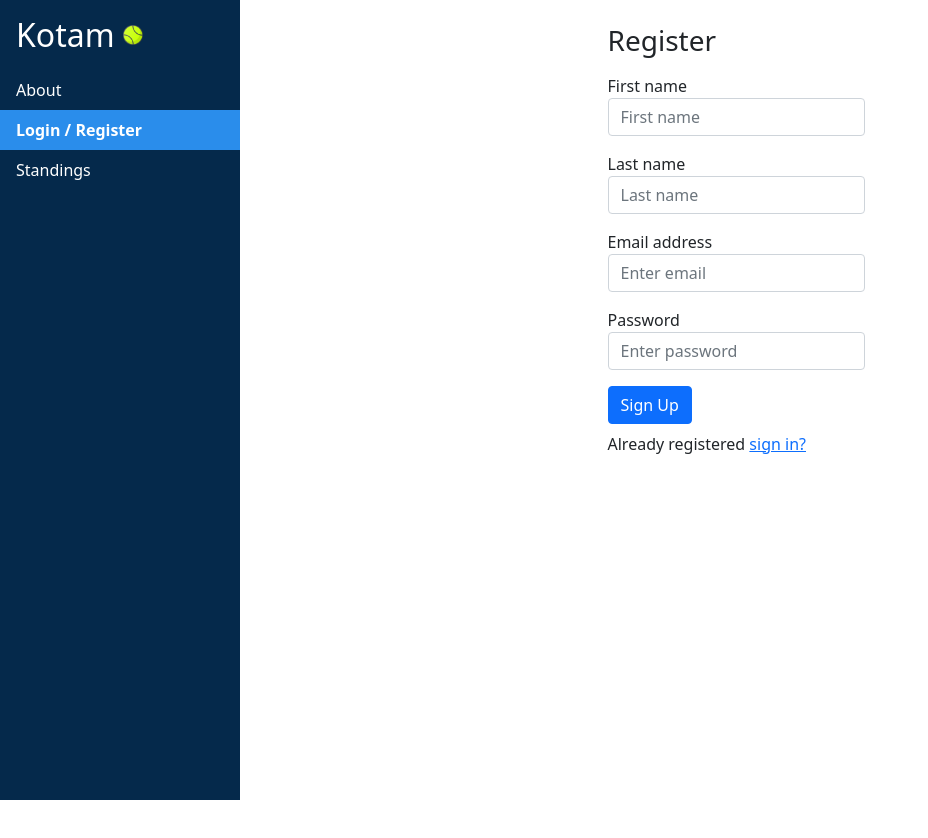
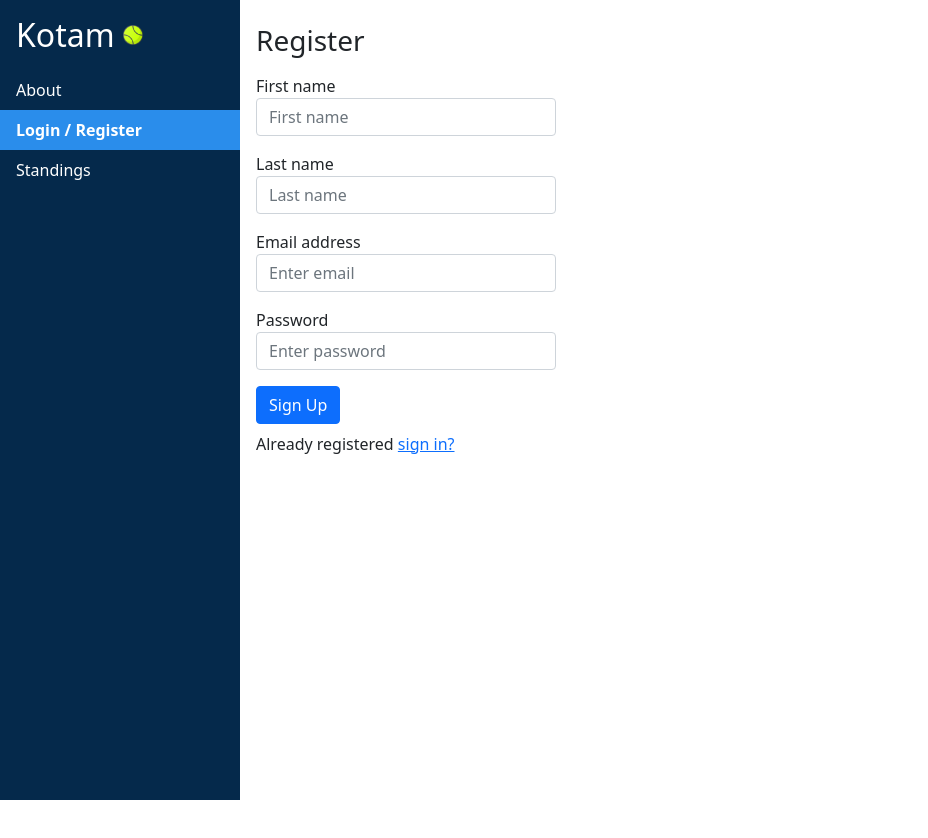
Before and after one commit to AimanFarhanMohdFaruk/KOTAM_test_app, a React (Create React App) app in the folder kotam-frontend/: page /signup in a window 1280 px wide. Shown: the top 838 px of the page, without its empty margins (0-928 px from the left). After the commit the page ends 800 px from the top, so only its background shows below. Built offline with nearby package versions, Linux system fonts and the light colour scheme.

Commit message:
fixed layout for sidebar

```diff
--- a/kotam-frontend/src/App.js
+++ b/kotam-frontend/src/App.js
@@ -12,7 +12,7 @@ import SignUp from './pages/SignUp';
 
 function App() {
   return (
-    <div>
+    <>
       <Navbar/>
       <Routes>
       <Route path= "/about" element={<AboutPage/>}/>
@@ -20,7 +20,7 @@ function App() {
       <Routes>
       <Route path= "/signup" element={<SignUp/>}/>
       </Routes>
-    </div>
+    </>
   );
 }
 
--- a/kotam-frontend/src/components/Navbar/style.css
+++ b/kotam-frontend/src/components/Navbar/style.css
@@ -1,3 +1,4 @@
+
 @import url('https://css.gg/tennis.css');
 
 .heading {
@@ -48,11 +49,16 @@
       color: white;
     }
 
+    .form-group {
+      max-width: 300px;
+      margin-top: 1rem;
+    }
+
+
     /* Page content. The value of the margin-left property should match the value of the sidebar's width property */
     div.content {
-    margin-left: 12rem;
-    padding: 0.5rem 16px;
-    height: 1000px;
+      margin-left: 240px;
+      padding: 0.5rem 1rem;
     }
 
     /* On screens that are less than 700px wide, make the sidebar into a topbar */
--- a/kotam-frontend/src/components/signUpForm.js
+++ b/kotam-frontend/src/components/signUpForm.js
@@ -2,7 +2,6 @@ import React from 'react';
 
 const SignUpForm = () => {
     return (
-        <div class='content' className='d-flex justify-content-center align-items-center'>
         <form style={{marginTop: "1rem"}}>
                 <h3>Register</h3>
 
@@ -30,8 +29,6 @@ const SignUpForm = () => {
                     Already registered <a href="#">sign in?</a>
                 </p>
             </form>
-        </div>
-
 
     )
 }
--- a/kotam-frontend/src/index.css
+++ b/kotam-frontend/src/index.css
@@ -18,8 +18,3 @@ code {
   font-family: source-code-pro, Menlo, Monaco, Consolas, 'Courier New',
     monospace;
 }
-
-.form-group {
-  max-width: 300px;
-  margin-top: 1rem;
-}
```
Also changed, not shown: kotam-frontend/src/App.css (line endings or trailing spaces). Lines whose indentation alone changed are shown as unchanged.
